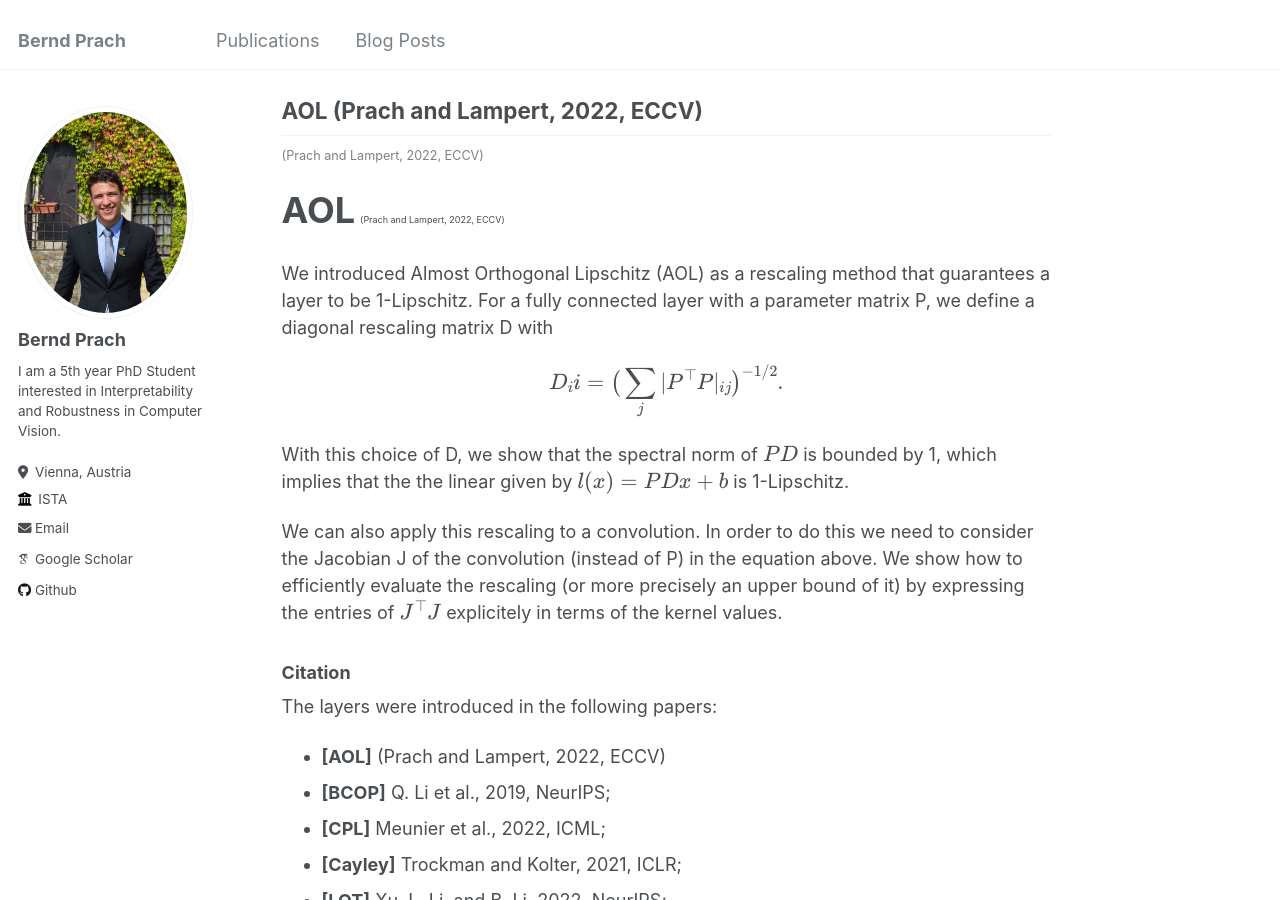
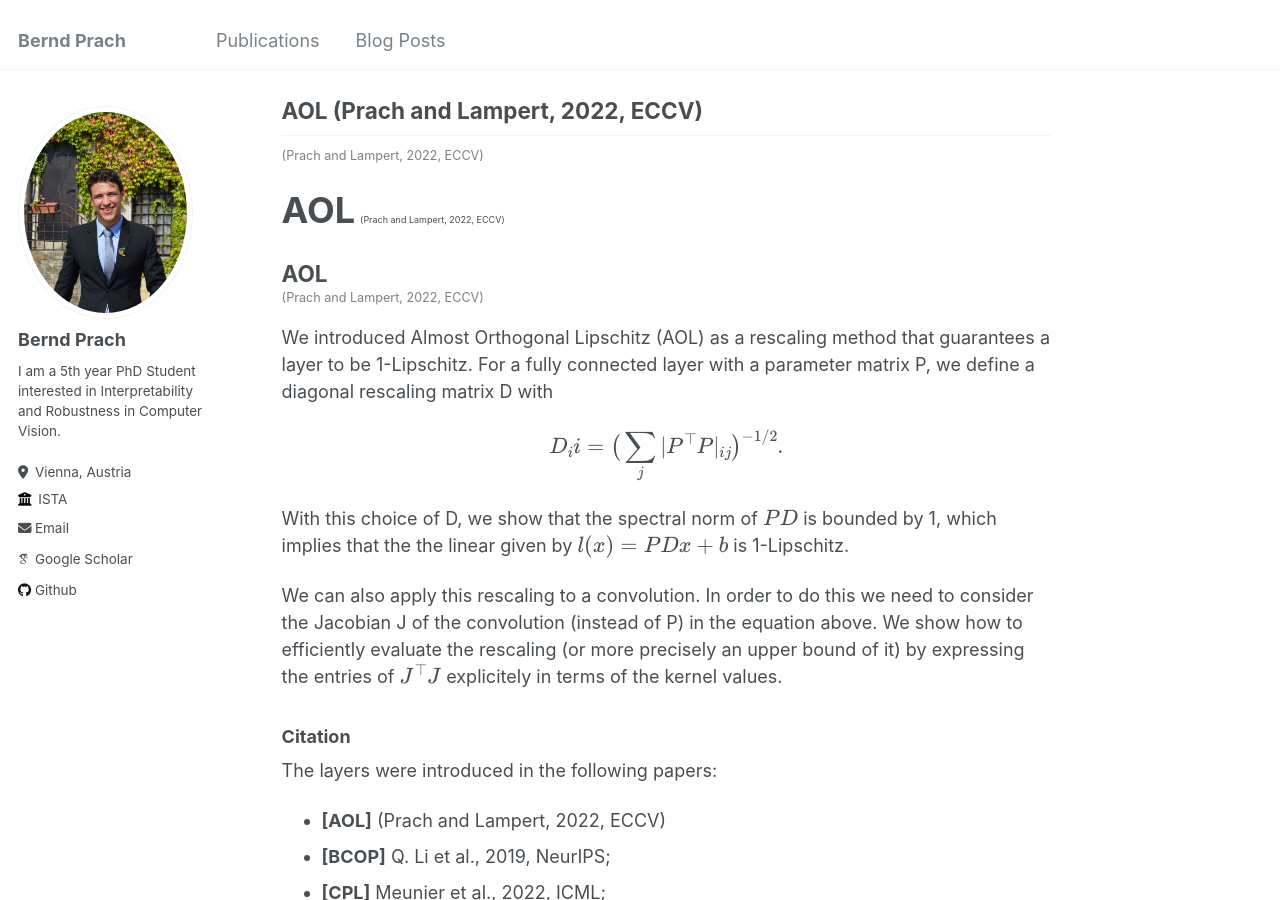
Before and after one commit to berndprach/berndprach.github.io, a Jekyll site: the page built from _posts/2024-06-26-1LipschitzLayersCompared.md, in a window 1280 px wide and 900 px high, scrolled down 2449 px. Built offline with Jekyll 4.4.1, drawn with Linux system fonts in a browser that asks for light colours; some web fonts are replaced.

Commit message:
Update 2024-06-26-1LipschitzLayersCompared.md

```diff
--- a/_posts/2024-06-26-1LipschitzLayersCompared.md
+++ b/_posts/2024-06-26-1LipschitzLayersCompared.md
@@ -64,6 +64,9 @@ We will introduce 7 methods of creating 1-Lipschitz convolutions from the litera
 
 <span style="font-size: 200%;">**AOL**</span> <span style="font-size: 50%;">(Prach and Lampert, 2022, ECCV)</span>
 
+<h2 style="display:inline;">AOL</h2>
+<p style="color:grey;font-size:70%;"> (Prach and Lampert, 2022, ECCV) </p>
+
 We introduced Almost Orthogonal Lipschitz (AOL) as a rescaling method that guarantees a layer to be 1-Lipschitz.
 For a fully connected layer with a parameter matrix P, we define a diagonal rescaling matrix D with
 
```
